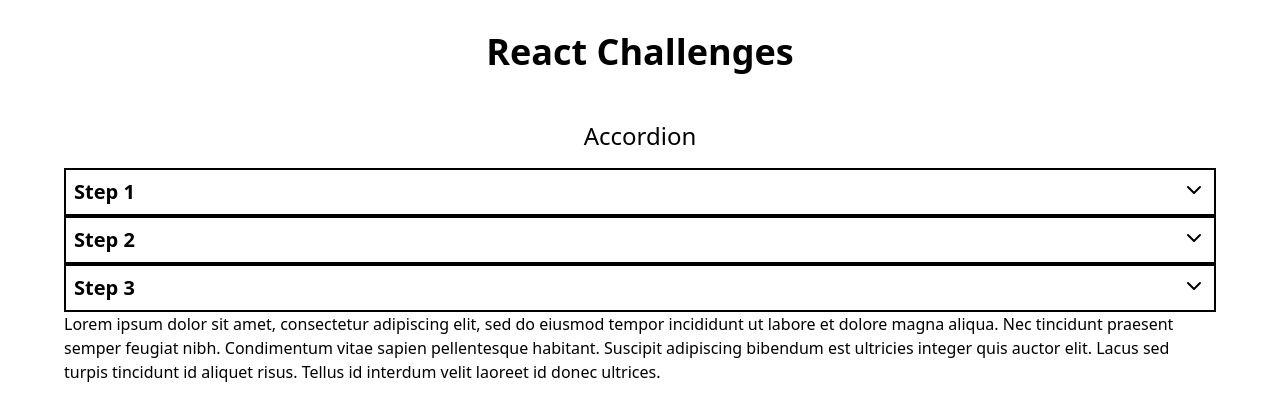
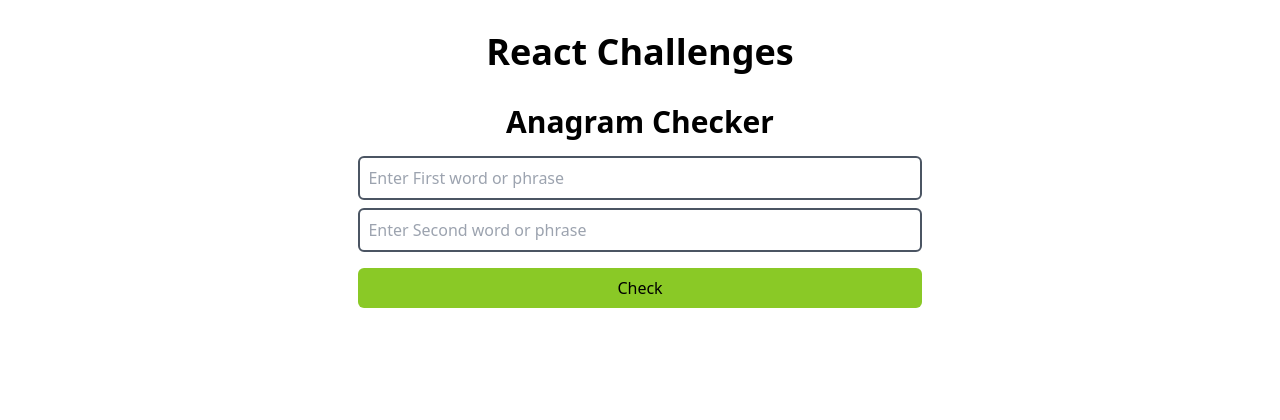
Before and after one commit to Prithwish-Hati/react-challenges, a React (Vite) app: page / in a window 1280 px wide. Shown: the top 420 px of the page. Built offline with nearby package versions, Linux system fonts and the light colour scheme.

Commit message:
anagram checker

```diff
--- a/src/App.jsx
+++ b/src/App.jsx
@@ -1,30 +1,31 @@
-import './App.css'
-import ColorPicker from './components/ColorPicker'
-import CountDown from './components/CountDown'
-import Counter from './components/Counter'
-import DynamicList from './components/DynamicList'
-import DynamicMovieList from './components/DynamicMovieList'
-import PasswordChecker from './components/PasswordChecker'
-import UseCallbackHook from './components/hooks/UseCallbackHook'
-import UseContextHook from './components/hooks/useContext/UseContextHook'
-import UseMemoHook from './components/hooks/UseMemoHook'
-import UseReducerHook from './components/hooks/UseReducerHook/UseReducerHook'
-import ReduxCounter from './components/redux/ReduxCounter'
-import RToolkitCounter from './components/redux-toolkit/RToolkitCounter'
-import UseStateHook from './components/hooks/UseStateHook'
-import useCounter from './components/hooks/custom/useCounter'
-import { useCounter1 } from './components/hooks/custom/useCounter1'
-import UseEffectHook from './components/hooks/UseEffectHook'
-import UseReducerHook1 from './components/hooks/UseReducerHook1'
-import Accordion from './components/accordion/Accordion'
-
+import "./App.css";
+import ColorPicker from "./components/ColorPicker";
+import CountDown from "./components/CountDown";
+import Counter from "./components/Counter";
+import DynamicList from "./components/DynamicList";
+import DynamicMovieList from "./components/DynamicMovieList";
+import PasswordChecker from "./components/PasswordChecker";
+import UseCallbackHook from "./components/hooks/UseCallbackHook";
+import UseContextHook from "./components/hooks/useContext/UseContextHook";
+import UseMemoHook from "./components/hooks/UseMemoHook";
+import UseReducerHook from "./components/hooks/UseReducerHook/UseReducerHook";
+import ReduxCounter from "./components/redux/ReduxCounter";
+import RToolkitCounter from "./components/redux-toolkit/RToolkitCounter";
+import UseStateHook from "./components/hooks/UseStateHook";
+import useCounter from "./components/hooks/custom/useCounter";
+import { useCounter1 } from "./components/hooks/custom/useCounter1";
+import UseEffectHook from "./components/hooks/UseEffectHook";
+import UseReducerHook1 from "./components/hooks/UseReducerHook1";
+import Accordion from "./components/accordion/Accordion";
+import AnagramChecker from "./components/AnagramChecker/AnagramChecker";
 
 function App() {
   // const counter = useCounter(0, 1)
   // const counter1 = useCounter1(5, 2)
   return (
-    <main className='max-w-[1440px] w-full flex flex-col items-center px-16'>
-      <h1 className='text-4xl font-bold my-8'>React Challenges</h1>
+    <main className="max-w-[1440px] w-full flex flex-col items-center px-16">
+      <h1 className="text-4xl font-bold my-8">React Challenges</h1>
+      <AnagramChecker />
       {/* <Counter />
       <DynamicList />
       <ColorPicker />
@@ -42,9 +43,9 @@
       {/* <UseReducerHook1 /> */}
       {/* {counter} */}
       {/* {counter1} */}
-      <Accordion />
+      {/* <Accordion /> */}
     </main>
-  )
+  );
 }
 
-export default App
+export default App;
--- /dev/null
+++ b/src/components/AnagramChecker/AnagramChecker.jsx
@@ -0,0 +1,65 @@
+import { useState } from "react";
+
+const AnagramChecker = () => {
+  const [inputs, setInputs] = useState({
+    firstWord: "",
+    secondWord: "",
+  });
+
+  const handleClick = () => {
+    console.log(inputs);
+    let cleanInput1 = inputs.firstWord
+      .replace(/[^a-zA-Z]/g, "")
+      .toLowerCase()
+      .split("")
+      .sort()
+      .join("");
+    let cleanInput2 = inputs.secondWord
+      .replace(/[^a-zA-Z]/g, "")
+      .toLowerCase()
+      .split("")
+      .sort()
+      .join("");
+    if (cleanInput1 === cleanInput2) {
+      alert("It's an anagram");
+    } else {
+      alert("It's not an anagram");
+    }
+  };
+
+  return (
+    <>
+      <h1 className="text-3xl font-semibold">Anagram Checker</h1>
+      <div className="mt-4">
+        <input
+          placeholder="Enter First word or phrase"
+          className="border-2 border-gray-600 w-full p-2 rounded-md"
+          onChange={(e) =>
+            setInputs((prevInputs) => ({
+              ...prevInputs,
+              firstWord: e.target.value,
+            }))
+          }
+        />
+        <input
+          placeholder="Enter Second word or phrase"
+          className="border-2 border-gray-600 w-full p-2 rounded-md mt-2"
+          onChange={(e) =>
+            setInputs((prevInputs) => ({
+              ...prevInputs,
+              secondWord: e.target.value,
+            }))
+          }
+        />
+        <button
+          className="w-full  bg-my-green mt-4 p-2 rounded-md"
+          onClick={handleClick}
+        >
+          Check
+        </button>
+      </div>
+    </>
+  );
+};
+
+export default AnagramChecker;
```
